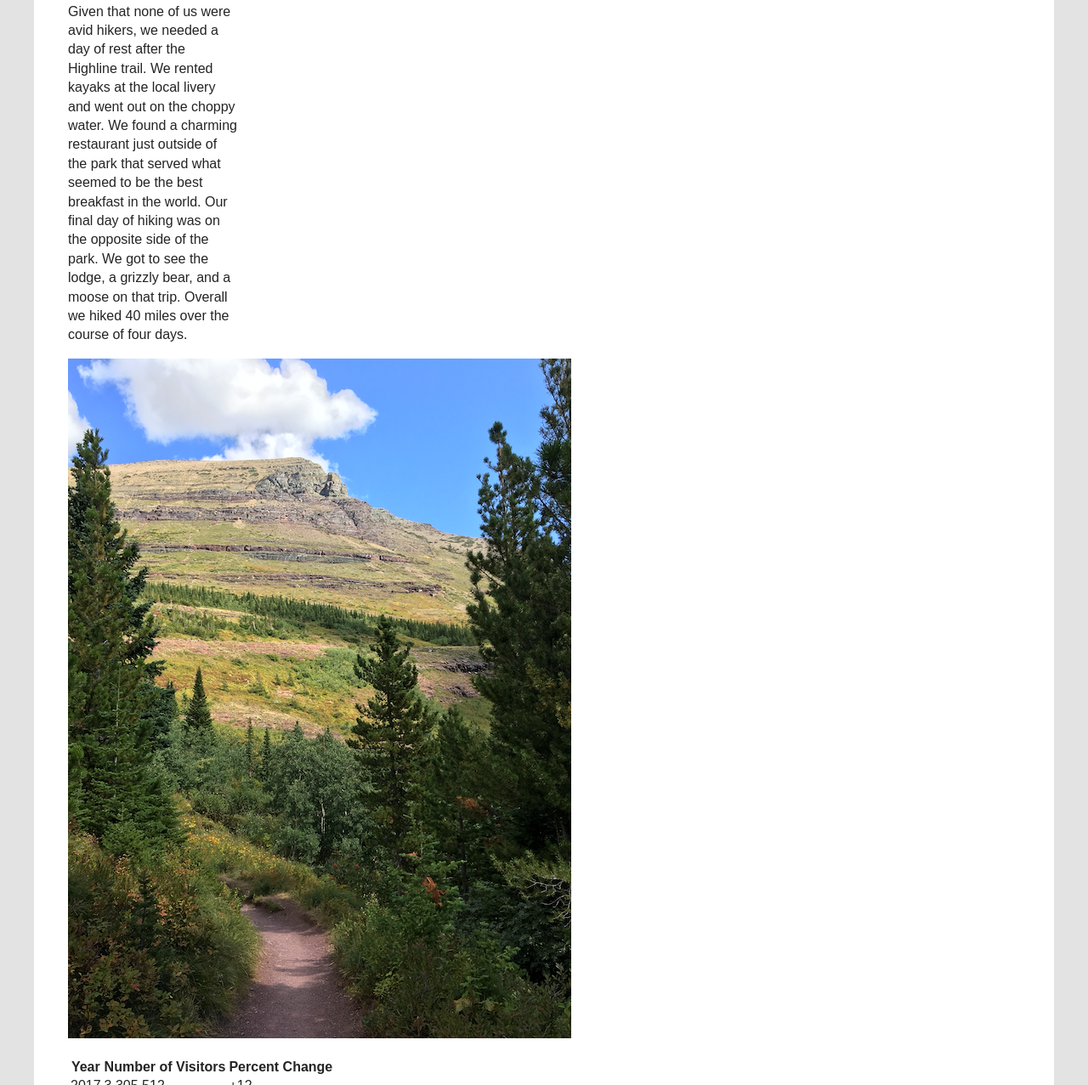
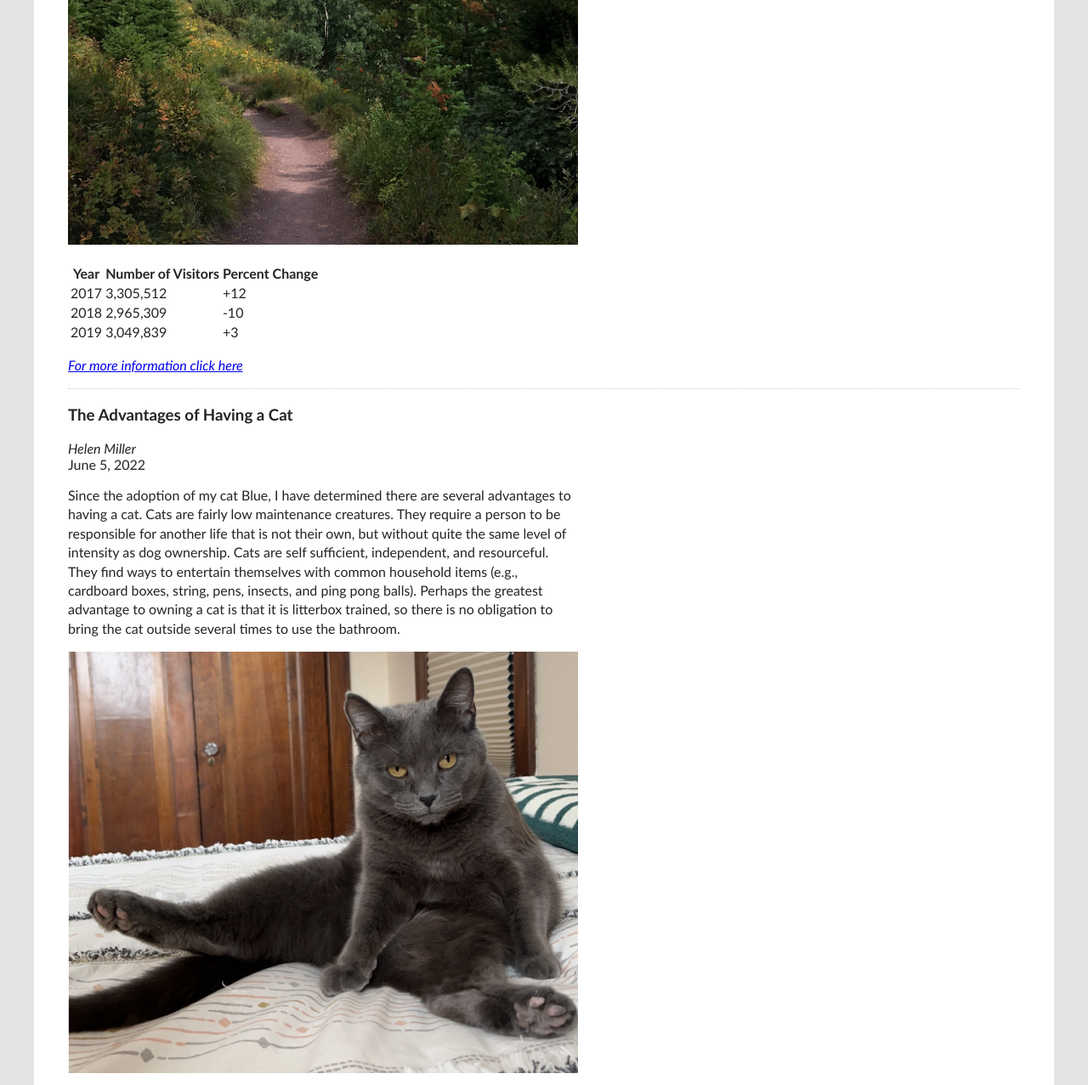
Before and after one commit to mill2808/mi349_blog, a plain HTML site: page index.html in a window 1280 px wide. Shown: the part 1523-2800 px from the top of the page at 85% size. Drawn offline with Linux system fonts and the light colour scheme.

Commit message:
update with CSS

```diff
--- a/index.html
+++ b/index.html
@@ -15,17 +15,21 @@
     <header>
         <h1>Helen's MI 349 Blog</h1>
         <p>Stories and Opinions</p>
-    </header>
-    <nav>
+
+     <nav>
         <ul>
             <li><a href="index.html">Blog</a></li>
             <li><a href="about.html">About</a></li>
             <li><a href="contact.html">Contact the Author</a></li>
         </ul>
-    </nav>
+     </nav>
+    </header>
 
-<article>
-    <h2>Blog #1: Glacier National Park</h2>
+
+<section id="blog">
+    <h2>Blog Posts</h2>
+    <article class="blog-post">
+    <h3>Glacier National Park</h3>
     <address class="author">Helen Miller</address>
     <time datetime="2022-06-05" title="June 5, 2022">June 5, 2022</time>
 
@@ -74,11 +78,12 @@
         </tr>
     </table>
 
+    <p><a href="https://en.wikipedia.org/wiki/Glacier_National_Park_(U.S.)">For more information click here</a> </p>
 </article>
 
 
-<article>
-    <h2>Blog#2: The Advantages of Having a Cat</h2>
+<article class="blog-post">
+    <h3>The Advantages of Having a Cat</h3>
     <address class="author">Helen Miller</address>
     <time datetime="2022-06-05" title="June 5, 2022">June 5, 2022</time>
 
@@ -101,7 +106,9 @@
     <p><img src="cat.png" alt="Photo of a cat"></p>
 </article>
 
-<section> <h3>Newsletter</h3>
+</section>
+
+<section id="newsletter"> <h3>Newsletter</h3>
     <form>
         <label>Sign up for our newsletter:
             <input type="text">
--- a/style.css
+++ b/style.css
@@ -3,7 +3,7 @@ html {
 }
 
 body {
-    font-family: Arial, Helvetica, sans-serif;
+    font-family: 'Gill Sans', 'Gill Sans MT', Calibri, 'Trebuchet MS', sans-serif ;
     margin: 40px;
     padding: 40px;
     color: #242424;
@@ -12,17 +12,23 @@ body {
 }
 
 h1 {
-    font-size: 3em;
+    font-size: 4em;
     margin: 0;
 }
 
 p {
     line-height: 1.4em;
-    width: 200px;
+    width: 600px;
+}
+
+img{
+    width:600px;
+
 }
 
 #blog {
     border-top: 1px dotted #ccc;
+    font-size: 1em;
 }
 
 .blog-post {
@@ -33,3 +39,7 @@ p {
 article {
     border-bottom: 1px solid #000;
 }
+
+a[href$="https://en.wikipedia.org/wiki/Glacier_National_Park_(U.S.)"] {
+        font-style:italic
+}
```
Also changed, not shown: about.html (+3 -1 lines), contact.html (+1 -0 lines).
